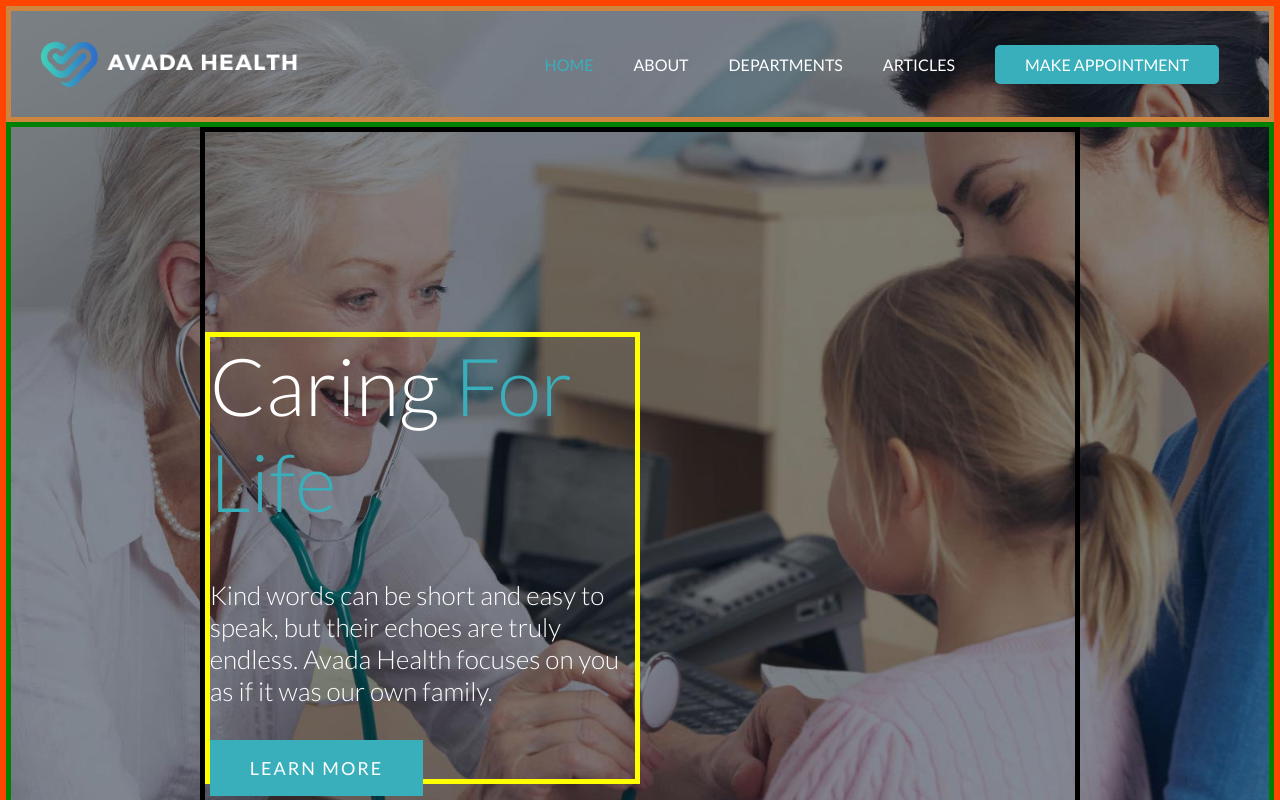
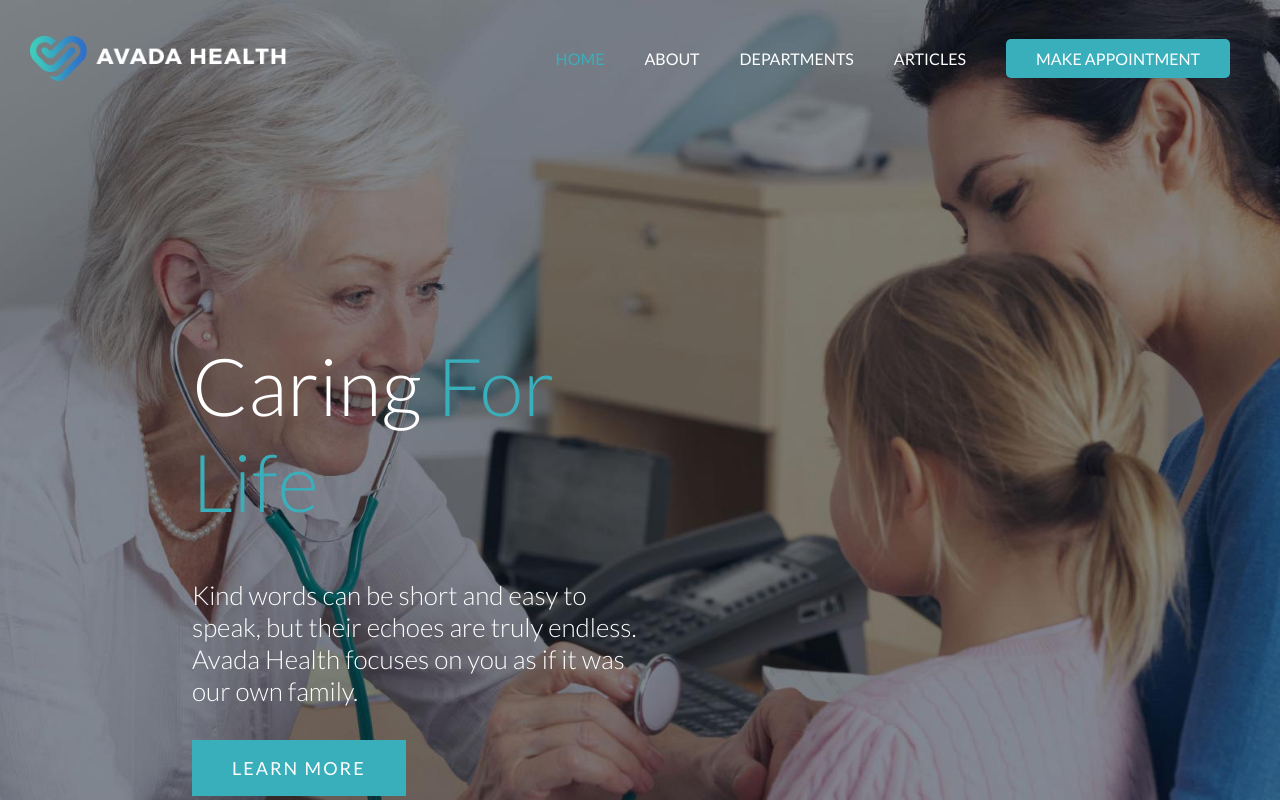
Before and after one commit to eliaraguso/proj-html-vuejs, a Vue app: page / in a window 1280 px wide. Shown: the top 800 px of the page. Built offline with nearby package versions, Linux system fonts and the light colour scheme.

Commit message:
rimossi (commentati) i border dei vari box in Header

```diff
--- a/src/components/Header.vue
+++ b/src/components/Header.vue
@@ -53,7 +53,7 @@ header {
   background-repeat: no-repeat;
   background-position: center;
   background-size: cover;
-  border: 6px solid orangered;
+  // border: 6px solid orangered;
 }
 
 // --------------Header Top----------------------
@@ -61,7 +61,7 @@ header {
   display: flex;
   justify-content: space-between;
   align-items: center;
-  border: 5px solid peru;
+  // border: 5px solid peru;
   padding: 0 30px;
   height: 116px;
   img {
@@ -81,17 +81,17 @@ header {
 
 // --------------Header Bottom----------------------
 #header-bottom {
-  border: 5px solid green;
+  // border: 5px solid green;
   height: calc(100% - 116px);
   .container {
-    border: 5px solid black;
+    // border: 5px solid black;
     width: 70%;
     margin: auto;
     height: 100%;
     display: flex;
     align-items: center;
     .header-info {
-      border: 5px solid yellow;
+      // border: 5px solid yellow;
       width: 50%;
       color: white;
       h1 {
```
